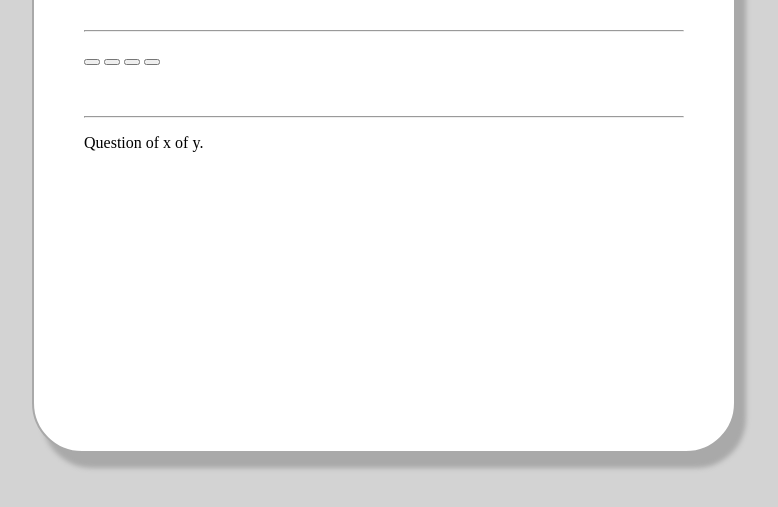
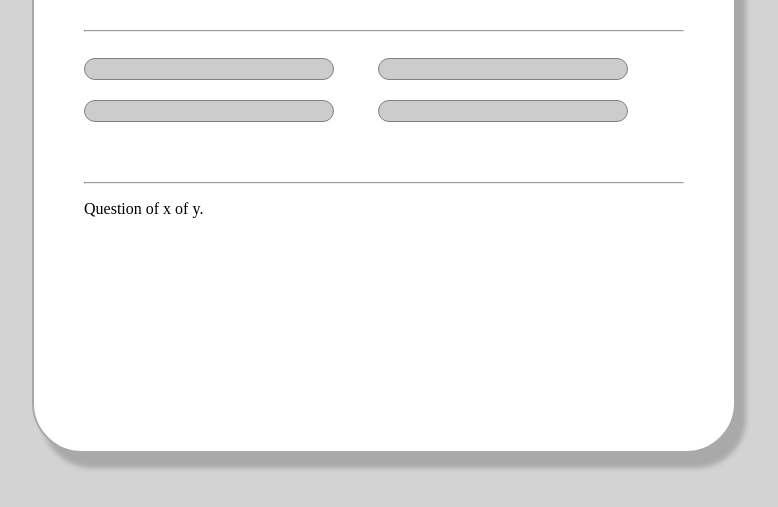
Before and after one commit to Yomairyp/Quiz_App, a plain HTML site: page inde.html in a window 1280 px wide. Shown: the part 119-626 px from the top of the page, without its empty margins (256-1034 px from the left). Drawn offline with Linux system fonts and the light colour scheme.

Commit message:
button styling

```diff
--- a/style.css
+++ b/style.css
@@ -25,3 +25,20 @@ body{
 hr {
     margin-top:20px;
 }
+
+
+button{
+    margin:30px;
+}
+
+.btn0, .btn1, .btn2, .btn3 {
+    background-color: rgb(204, 204, 204);
+    width: 250px;
+    font-size: 20px;
+    color:white;
+    border:1px solid gray;
+    border-radius: 50px;
+    margin: 10px 40px 10px 0px;
+    padding: 10px 10px;
+
+}
```
